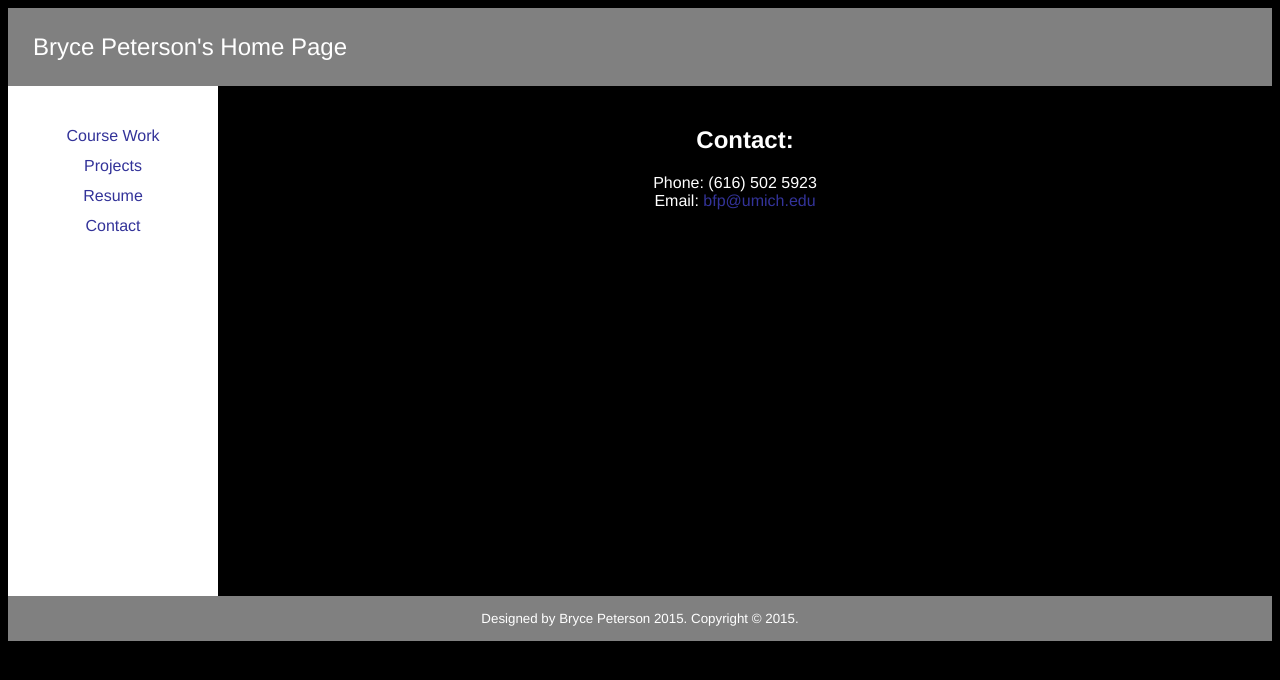
After one commit to bfp1523/brycepersonal, a Flask app: page /contact/ in a window 1280 px wide. The commit adds this page. Shown: the top 680 px of the page. Run offline with Flask 2, Linux system fonts and the light colour scheme.

Commit message:
Added new templates

```diff
--- a/templates/base.html
+++ b/templates/base.html
@@ -4,6 +4,7 @@
 		<style>
 			body {
 				background-color: black;
+				text-align: center;
 				color: white;
 				font-family: "Helvetica Neue",Helvetica,Arial,sans-serif;
 			}
@@ -61,12 +62,13 @@
 
 	<body>
 		<header>
-			Bryce Peterson's Home Page
+			<a href="/" style="text-decoration:none;color:white;">Bryce Peterson's Home Page</a>
 		</header>
 		<nav><br>
 			<a href="">Course Work</a><br>
 			<a href="">Projects</a><br>
-			<a href="">Contact</a><br>
+			<a href="resume/">Resume</a><br>
+			<a href="contact/">Contact</a><br>
 		</nav>
 		<div id='content'>
 			{% block content %}{% endblock %}
--- /dev/null
+++ b/templates/contact.html
@@ -0,0 +1,8 @@
+{% extends "base.html" %}
+
+{% block content %}
+<h2>Contact:</h2>
+
+Phone: (616) 502 5923<br>
+Email: <a href="mailto:bfp@umich.edu">bfp@umich.edu</a>
+{% endblock %}
--- a/views.py
+++ b/views.py
@@ -6,3 +6,11 @@ import string
 @app.route('/')
 def home():
 	return render_template('home.html')
+
+@app.route('/resume/')
+def resume():
+	return render_template('resume.html')
+
+@app.route('/contact/')
+def contact():
+	return render_template('contact.html')
```
Also changed, not shown: templates/resume.html (added, +8 -0 lines), 1 other file.
